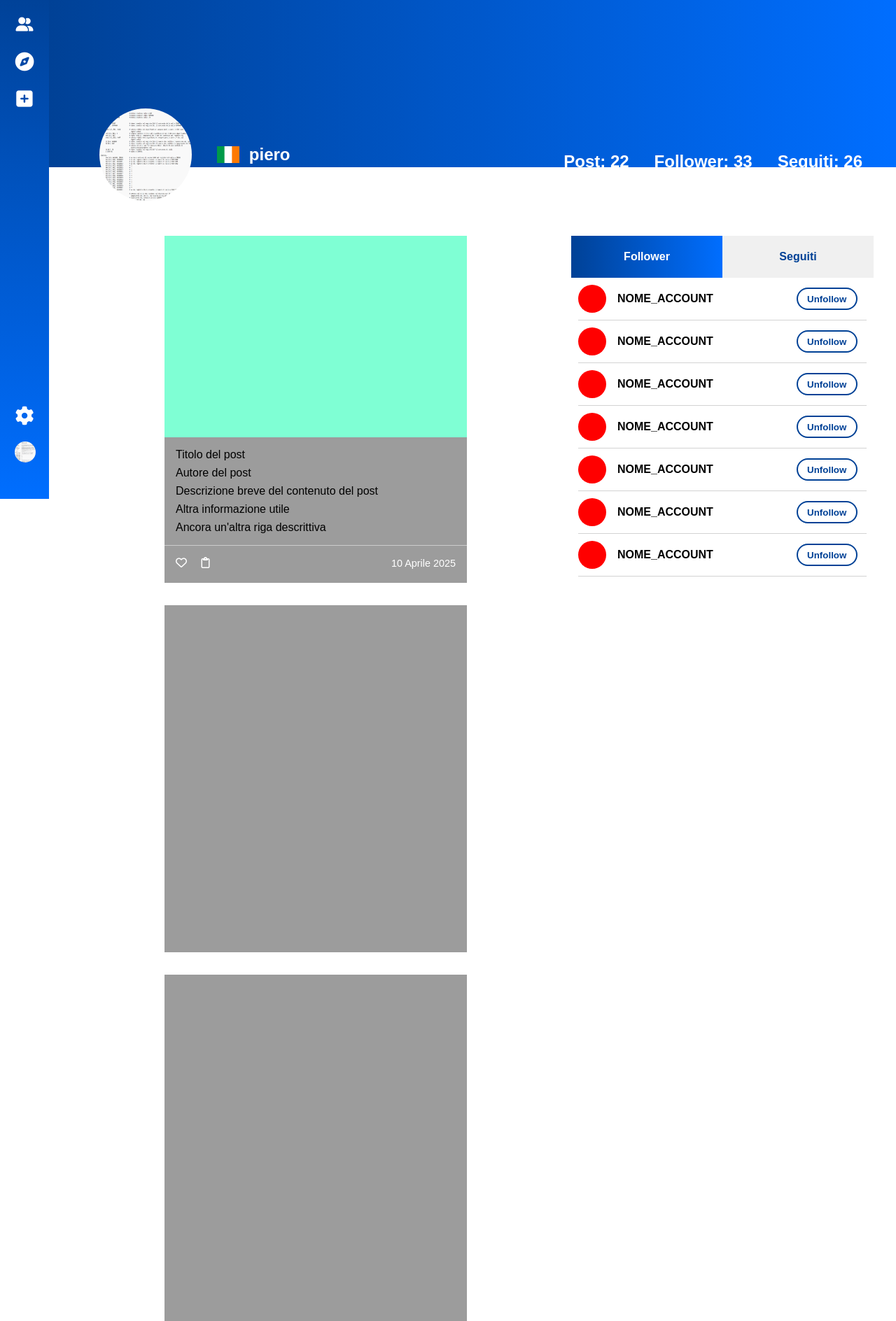
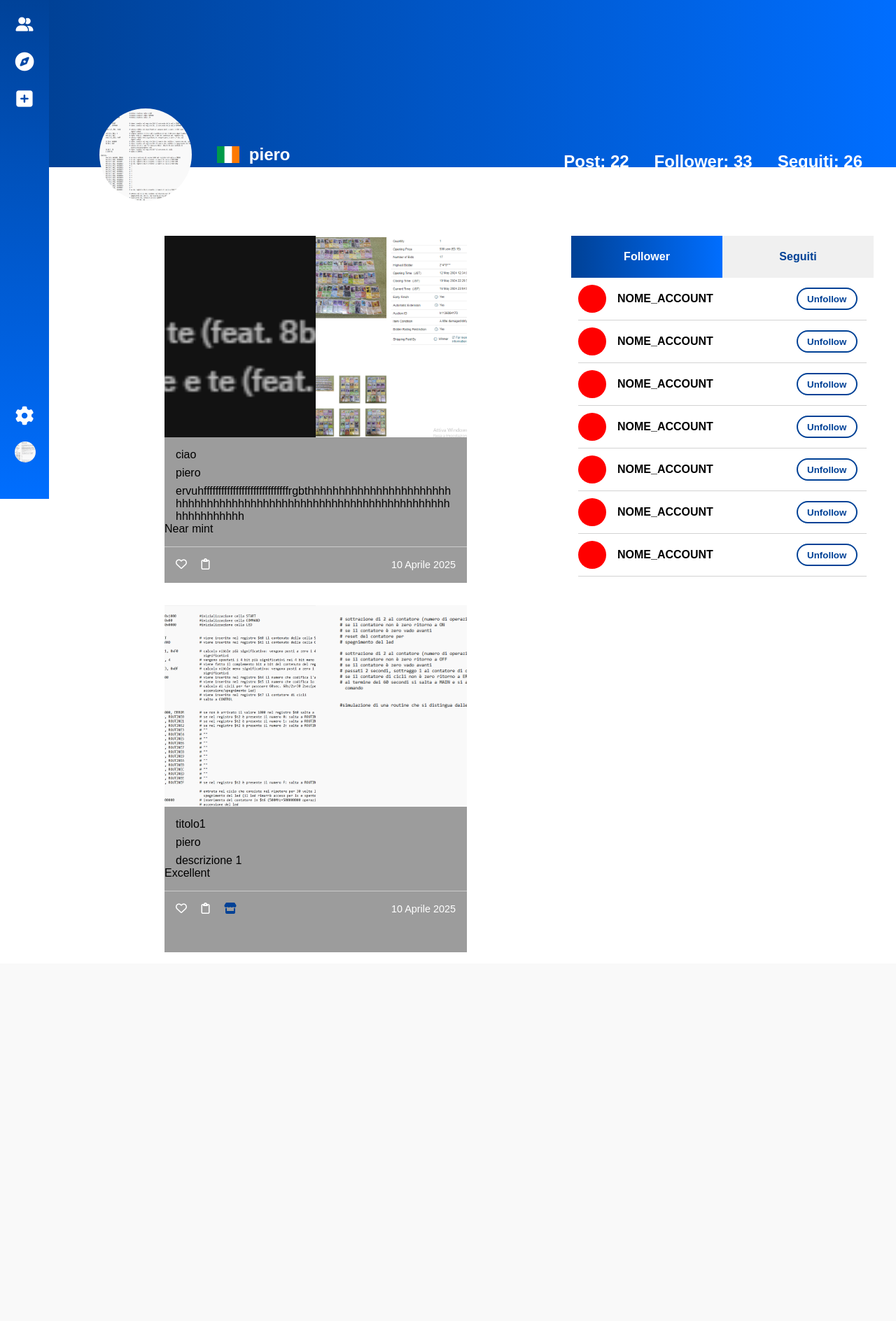
Before and after one commit to GabriRota/DeckShow, a Django app: page /profile/5/ in a window 1280 px wide. Shown: the part 87-1975 px from the top of the page at 70% size. After the commit the page ends 1448 px from the top, so only its background shows below. Run offline with Django 5.2, Linux system fonts and the light colour scheme; data comes from the database, SQL or seed files in the repository; both versions use the stored data as it was after the commit.

Commit message:
Create e profile aggiornati

```diff
--- a/core/admin.py
+++ b/core/admin.py
@@ -1,5 +1,6 @@
 from django.contrib import admin
-from .models import Profile
+from .models import Profile, Post
 
 # Register your models here.
 admin.site.register(Profile)
+admin.site.register(Post)
--- a/core/views.py
+++ b/core/views.py
@@ -3,7 +3,7 @@ from django.contrib.auth.models import User, auth
 from django.http import HttpResponse
 from django.contrib import messages
 from django.contrib.auth.decorators import login_required
-from .models import Profile
+from .models import Profile, Post
 from django_countries import countries
 
 
@@ -63,7 +63,9 @@ def signup(request):
 def user_profile(request, user_id):
     user = get_object_or_404(User, id=user_id)
     user_profile = Profile.objects.get(user=user)
-    return render(request, 'profile.html', {'user': user, 'user_profile': user_profile})
+    posts = Post.objects.filter(user=user.username).order_by('-date_time')
+    return render(request, 'profile.html',
+                  {'user': user, 'user_profile': user_profile, 'posts':posts,})
 
 @login_required(login_url='login')
 def logout(request):
@@ -93,7 +95,23 @@ def settings(request):
         'countries': list(countries)
     })
 
+@login_required(login_url='login')
 def create(request):
-    user_object = request.user
+    user_object = User.objects.get(username=request.user.username)
     user_profile = Profile.objects.get(user=user_object)
-    return render(request, 'create.html', {'user_profile': user_profile})
+
+    if request.method == 'POST':
+        user = request.user.username
+        title = request.POST['title']
+        image_front = request.FILES.get('img_front')
+        image_back =  request.FILES.get('img_back')
+        description = request.POST.get('description', '').strip() or ''
+        conditions = request.POST['conditions']
+        link = request.POST.get('link', '').strip() or None
+
+        new_post = Post.objects.create(user=user, image_front=image_front, title=title, image_back=image_back, description=description, conditions=conditions, link=link)
+        new_post.save()
+
+        return redirect('user_profile', user_id=user_object.id)
+    else:
+        return render(request, 'create.html', {'user_profile': user_profile})
--- a/static/css/profile.css
+++ b/static/css/profile.css
@@ -1,9 +1,9 @@
-body{
+body {
     height: 100%;
     font-family: sans-serif;
 }
 
-.profile-info{
+.profile-info {
     position: relative;
     width: 100%;
     height: 12em;
@@ -14,18 +14,18 @@ body{
     margin-bottom: 50px;
 }
 
-.profile-info p{
+.profile-info p {
     padding-left: 1.5em;
 }
 
-.banner{
-    background: linear-gradient(90deg,rgb(0, 65, 150), rgb(0, 110, 255));
+.banner {
+    background: linear-gradient(90deg, rgb(0, 65, 150), rgb(0, 110, 255));
     width: 100%;
     height: 10em;
     position: relative
 }
 
-.profile-data{
+.profile-data {
     position: absolute;
     left: 3em;
     bottom: 0px;
@@ -34,7 +34,7 @@ body{
     align-items: center;
 }
 
-.fi{
+.fi {
     display: inline-block;
     background-size: contain;
     background-position: 50%;
@@ -42,13 +42,13 @@ body{
     margin-right: 0.3em;
 }
 
-.img-profilo-big{
+.img-profilo-big {
     height: 5.5em;
     width: 5.5em;
     border-radius: 50%;
 }
 
-.stats{
+.stats {
     position: absolute;
     right: 2em;
     bottom: 0em;
@@ -67,7 +67,7 @@ body{
     box-sizing: border-box;
 }
 
-.grid-container{
+.grid-container {
     flex: 1;
     display: grid;
     grid-template-columns: repeat(auto-fit, 432px);
@@ -75,7 +75,7 @@ body{
     justify-content: center;
 }
 
-.inserzione{
+.inserzione {
     width: 100%;
     height: 480px;
     background-color: rgb(156, 156, 156);
@@ -89,7 +89,14 @@ body{
     margin-bottom: 1em;
 }
 
-.img-wrapper{
+.img-carta{
+    width: 100%;
+    height: 100%;
+    object-fit: cover;
+    display: block;
+}
+
+.img-wrapper {
     aspect-ratio: 3/4;
     flex: 1;
     overflow: hidden;
@@ -99,6 +106,13 @@ body{
 .contenuto-post p {
     margin: 0.5em 0 0 0;
     padding: 0 1em;
+}
+
+.descrizione {
+    word-wrap: break-word;
+    overflow-wrap: break-word;
+    white-space: normal;
+    max-width: 100%;
 }
 
 .bottom-post {
@@ -120,24 +134,24 @@ body{
     color: white;
 }
 
-.sidebar{
+.sidebar {
     width: 432px;
     height: fit-content;
     background-color: white;
 }
 
-.radio{
+.radio {
     background-color: rgb(240, 240, 240);
     width: 100%;
     height: 60px;
     display: flex;
 }
 
-input[type="radio"]{
+input[type="radio"] {
     display: none;
 }
 
-label{
+label {
     position: relative;
     width: 50%;
     height: 100%;
@@ -150,13 +164,13 @@ label{
     transition: all 0.3s ease-in-out;
 }
 
-input[type="radio"]:checked + label{
-    background: linear-gradient(90deg,rgb(0, 65, 150), rgb(0, 110, 255));
+input[type="radio"]:checked+label {
+    background: linear-gradient(90deg, rgb(0, 65, 150), rgb(0, 110, 255));
     color: white;
     border: none;
 }
 
-.account{
+.account {
     display: flex;
     align-items: center;
     margin: 10px 10px 0px 10px;
@@ -165,27 +179,27 @@ input[type="radio"]:checked + label{
     position: relative;
 }
 
-.account a{
+.account a {
     display: flex;
     align-items: center;
     text-decoration: none;
 }
 
-.img-profilo{
+.img-profilo {
     height: 40px;
     width: 40px;
     border-radius: 50%;
     background-color: red;
 }
 
-.acc-name{
+.acc-name {
     margin: 0px;
     margin-left: 1em;
     font-weight: 600;
     color: black;
 }
 
-.account button{
+.account button {
     position: absolute;
     right: 0;
     margin-right: 1em;
@@ -199,17 +213,19 @@ input[type="radio"]:checked + label{
 
 /* Allarga il contenitore centrale quando non c’è la sidebar */
 @media screen and (max-width: 950px) {
-    .profile-info{
+    .profile-info {
         height: 10em;
     }
-    .sidebar{
+
+    .sidebar {
         display: none;
     }
 
     .grid-container {
         width: 100%;
     }
-    .profile-data{
+
+    .profile-data {
         top: 0.5em;
         position: absolute;
         flex-direction: column;
@@ -218,7 +234,7 @@ input[type="radio"]:checked + label{
         left: 0;
     }
 
-    .nome-utente{
+    .nome-utente {
         width: 100%;
         padding: 0;
         margin: 0;
@@ -226,19 +242,19 @@ input[type="radio"]:checked + label{
         margin-top: 0.5em;
     }
 
-    .stats{
+    .stats {
         left: 0;
         width: 100%;
         text-align: center;
         height: auto;
     }
 
-    .stats p{
+    .stats p {
         padding: 0;
         flex: 1;
     }
 
-    .profile-info p{
+    .profile-info p {
         font-size: 20px;
         padding-left: 0;
     }
@@ -246,13 +262,13 @@ input[type="radio"]:checked + label{
 
 @media screen and (max-width: 600px) {
 
-    .grid-container{
+    .grid-container {
         margin: 0;
         grid-template-columns: 1fr;
         gap: 2em;
     }
 
-    .inserzione{
+    .inserzione {
         width: 100vW;
         height: auto;
     }
--- a/templates/profile.html
+++ b/templates/profile.html
@@ -4,7 +4,8 @@
 {% block title %}Esplora - DeckShow{% endblock %}
 {% block extra_css %}
 <link href="{% static 'css/profile.css' %}" rel="stylesheet">
-<link rel="stylesheet" href="https://cdn.jsdelivr.net/npm/flag-icons/css/flag-icons.min.css"> <!--Libreria delle bandiere-->
+<link rel="stylesheet" href="https://cdn.jsdelivr.net/npm/flag-icons/css/flag-icons.min.css">
+<!--Libreria delle bandiere-->
 {% endblock %}
 {% block content %}
 <div class="profile-info">
@@ -26,39 +27,36 @@
 </div>
 <div class="container-padre">
   <div class="grid-container">
+    {% for post in posts %}
     <div class="inserzione">
       <div class="immagini">
         <div class="img-wrapper">
+          <img src="{{ post.image_front.url}}" alt="" class="img-carta">
         </div>
         <div class="img-wrapper">
+          <img src="{{ post.image_back.url}}" alt="" class="img-carta">
         </div>
       </div>
 
       <div class="contenuto-post">
-        <p class="titolo">Titolo del post</p>
-        <p class="autore">Autore del post</p>
-        <p class="descrizione">Descrizione breve del contenuto del post</p>
-        <p class="descrizione">Altra informazione utile</p>
-        <p class="descrizione">Ancora un'altra riga descrittiva</p>
-      </div>
+        <p class="titolo">{{ post.title }}</p>
+        <p class="autore">{{ post.user }}</p>
+        <p class="descrizione">{{ post.description }}</p>
+        <div class="condizioni">{{ post.conditions }}</div> <!-- Qui mancava una chiusura di div -->
 
         <div class="bottom-post">
           <div class="simboli">
             <i class="fa-regular fa-heart"></i>
             <i class="fa-regular fa-clipboard"></i>
+            {% if post.link %}
+            <a href="{{ post.link }}"><i class="fa-solid fa-store" style="color: #004196;"></i></a>
+            {% endif %}
           </div>
           <div class="data">10 Aprile 2025</div>
         </div>
       </div>
-    <div class="inserzione"></div>
-    <div class="inserzione"></div>
-    <div class="inserzione"></div>
-    <div class="inserzione"></div>
-    <div class="inserzione"></div>
-    <div class="inserzione"></div>
-    <div class="inserzione"></div>
-    <div class="inserzione"></div>
-    <div class="inserzione"></div>
+    </div>
+  {% endfor %}
   </div>
   <div class="sidebar">
     <div class="radio">
@@ -117,4 +115,5 @@
       <button>Unfollow</button>
     </div>
   </div>
+</div>
 {% endblock %}
```
Also changed, not shown: templates/create.html (+6 -6 lines), db.sqlite3, media/img_post/Screenshot_2023-05-29_211202.png (added), media/img_post/Screenshot_2023-05-29_214858.png (added), media/img_post/Screenshot_2023-05-29_214858_zKOmdsP.png (added), media/img_post/Screenshot_2023-05-29_215125.png (added), media/img_post/Screenshot_2024-01-13_164126.png (added), media/img_post/Screenshot_2024-05-16_160525.png (added), media/img_post/Screenshot_2024-05-21_181441.png (added). Lines whose indentation alone changed are shown as unchanged.
